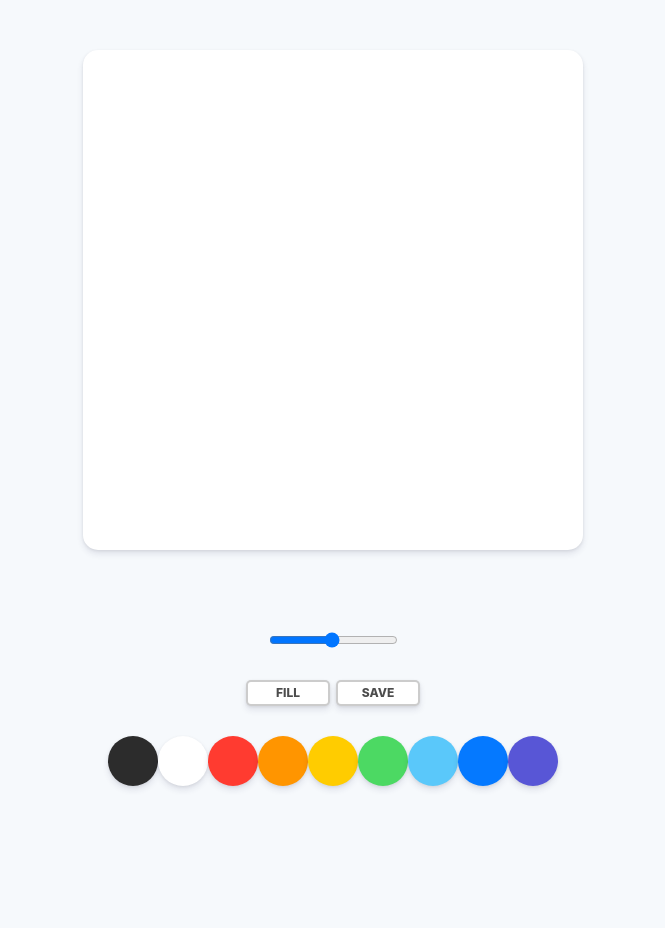
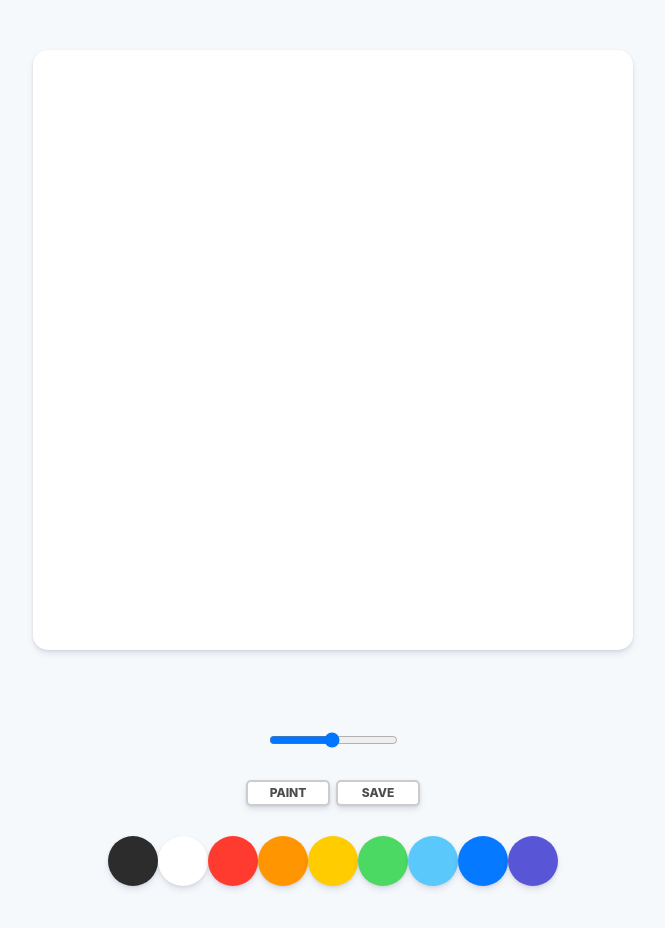
Before and after one commit to asdsdsfdg/paintingboardjs, a plain HTML site: page index.html in a window 1280 px wide. Both pictures are taken after a click on the button "FILL". Shown: the whole page, without its empty margins (307-972 px from the left). Before the commit the page ends 836 px from the top, so only its background shows below. Drawn offline with Linux system fonts and the light colour scheme.

Commit message:
Changing oolor & brush size

```diff
--- a/app.js
+++ b/app.js
@@ -1,14 +1,21 @@
 const canvas = document.querySelector(".canvas");
 const ctx = canvas.getContext("2d");
 const colors = document.getElementsByClassName("jsColor");
+const range = document.getElementById("jsRange");
+const mode = document.getElementById("jsMode");
 
-canvas.width = 500;
-canvas.height = 500;
+const INITIAL_COLOR = "#2c2c2c";
+const CANVAS_SIZE = 600;
 
-ctx.strokeStyle = "#2c2c2c";
-ctx.lineWidth = 2.5;
+canvas.width = CANVAS_SIZE;
+canvas.height = CANVAS_SIZE;
+
+ctx.strokeStyle = INITIAL_COLOR;
+ctx.fillStyle = INITIAL_COLOR;
+ctx.lineWidth = 2.5; //브러쉬 굵기 초기값
 
 let painting = false;
+let filling = false;
 
 function stopPainting() {
   painting = false;
@@ -31,18 +38,51 @@ function onMouseMove(event) {
 }
 
 function handleColorClick(event) {
-  const color = event.target.style.backgroundColor;
+  const color = event.target.style.backgroundColor; //console.log(event.target.style)에서 관련 요소인 backgroundColor를 찾음
   ctx.strokeStyle = color;
+  ctx.fillStyle = color;
+}
+
+function handleRangeChange(event) {
+  const size = event.target.value;
+  ctx.lineWidth = size;
+}
+//먼저 console.log(event)로 이벤트 정보를 확인, target 란을 펼쳐서 원하는 요소인 value를 확인
+
+function handleCanvasClick() {
+  if (filling) {
+    ctx.fillRect(0, 0, CANVAS_SIZE, CANVAS_SIZE);
+  }
+}
+
+function handleModeClick() {
+  if (filling === true) {
+    filling = false;
+    mode.innerText = "Fill";
+  } else {
+    filling = true;
+    mode.innerText = "Paint";
+  }
 }
 
 if (canvas) {
+  //if 구문으로 조건을 확실히 해주는 습관을 들이자
   canvas.addEventListener("mousemove", onMouseMove);
   canvas.addEventListener("mousedown", startPainting);
   canvas.addEventListener("mouseup", stopPainting);
   canvas.addEventListener("mouseleave", stopPainting);
+  canvas.addEventListener("click", handleCanvasClick);
 }
 
 Array.from(colors).forEach((color) =>
   color.addEventListener("click", handleColorClick)
 );
-//array.from은 해당 오브젝트로부터 배열을 만들어줌.
+//array.from은 해당 오브젝트로부터 배열을 만들어줌. 이과정을 생략하면 console.log(colors)의 결과가 html 컬렉션으로 나옴.
+
+if (range) {
+  range.addEventListener("input", handleRangeChange);
+} //html에 input에 따라 조정되야 하기 때문에
+
+if (mode) {
+  mode.addEventListener("click", handleModeClick);
+}
--- a/style.css
+++ b/style.css
@@ -10,8 +10,8 @@ body {
 }
 
 .canvas {
-  width: 500px;
-  height: 500px;
+  width: 600px;
+  height: 600px;
   background-color: white;
   border-radius: 15px;
   box-shadow: 0 4px 6px rgba(50, 50, 93, 0.11), 0 1px 3px rgba(0, 0, 0, 0.08);
```
